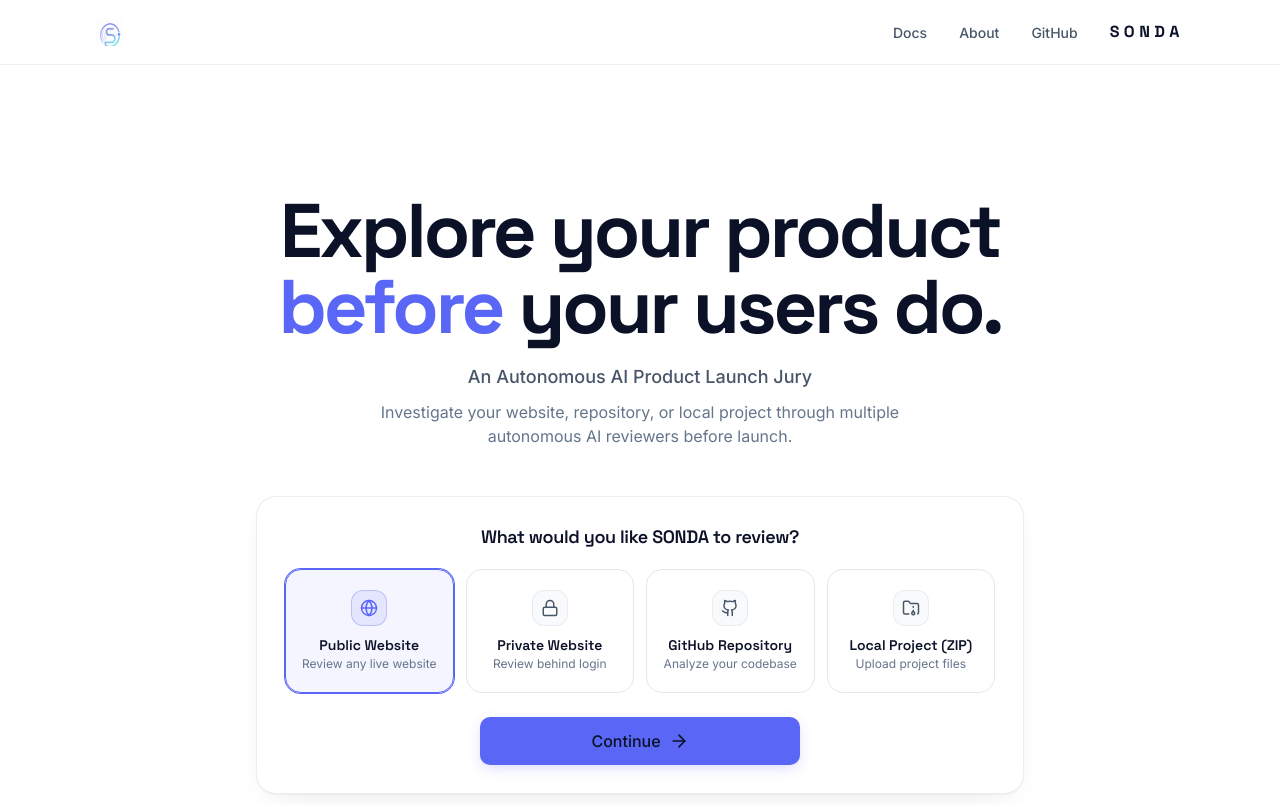
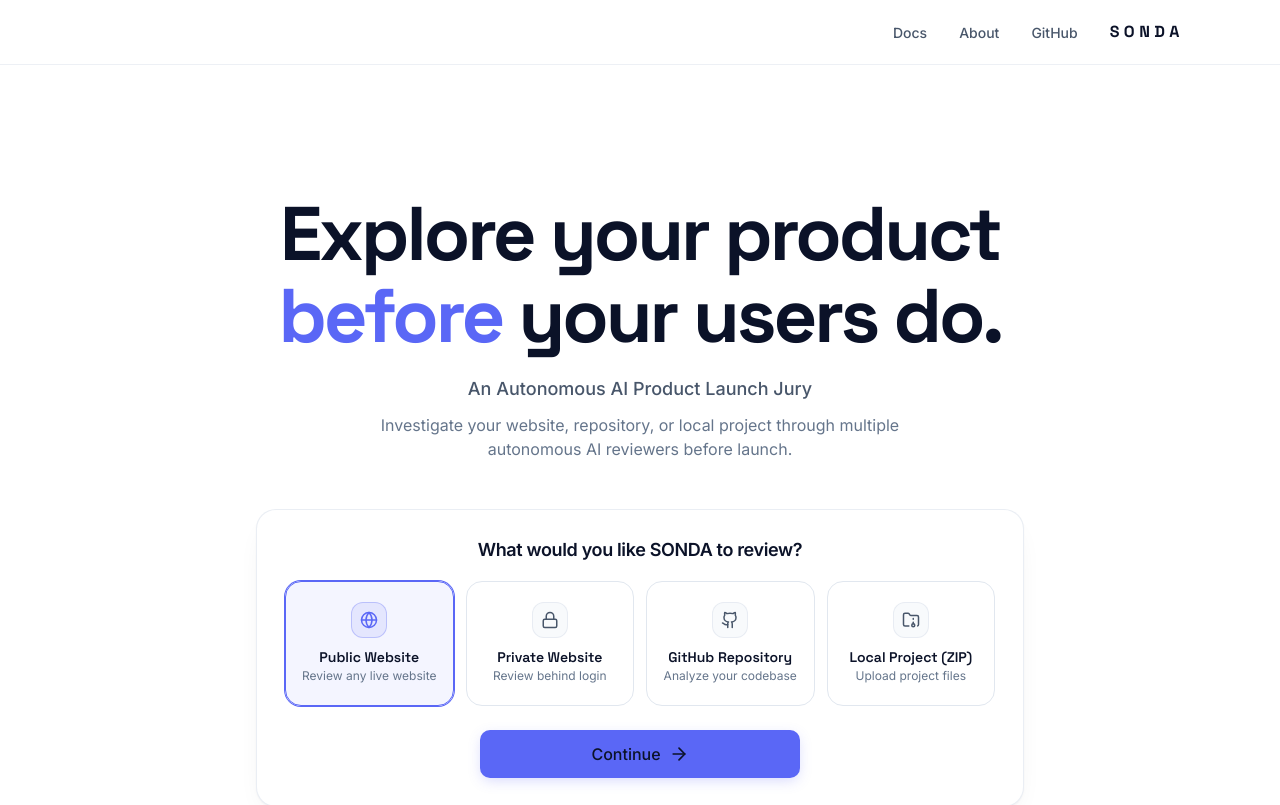
Before and after one commit to hasbunallah01/SONDA, a Next.js app: page / in a window 1280 px wide. Shown: the top 805 px of the page. Built offline with nearby package versions, Linux system fonts and the light colour scheme.

Commit message:
fix(frontend): pixel-match reference — nav left empty on desktop, exact headline break, Inter display type, pill Back button, severity chips on Top Issues, mobile-left hero

```diff
--- a/app/review/[id]/page.tsx
+++ b/app/review/[id]/page.tsx
@@ -399,7 +399,7 @@ const ExpertReviewCard: React.FC<{ result: ReviewerResult }> = ({ result }) => {
       </div>
       <p className="mt-3 flex items-baseline gap-1">
         <span
-          className={`font-display text-h3 font-bold leading-none ${scoreToneClass(result.score)}`}
+          className={`font-sans text-h3 font-bold leading-none ${scoreToneClass(result.score)}`}
         >
           {result.score}
         </span>
@@ -447,7 +447,7 @@ const ReviewerDetailSection: React.FC<{ result: ReviewerResult }> = ({ result })
             </div>
             <div className="flex flex-col items-end">
               <span
-                className={`font-display text-h3 font-bold leading-none ${scoreToneClass(result.score)}`}
+                className={`font-sans text-h3 font-bold leading-none ${scoreToneClass(result.score)}`}
               >
                 {result.score}
                 <span className="ml-0.5 text-caption font-medium text-text-muted">/100</span>
@@ -747,7 +747,7 @@ const CompletedView: React.FC<{ session: SessionData }> = ({ session }) => {
         {/* Overview / Launch verdict */}
         <section aria-label="Launch verdict" className="scroll-mt-24" id="overview">
           <div className="flex flex-wrap items-center justify-between gap-3">
-            <h2 className="font-display text-h3 font-bold tracking-tight text-text-primary">
+            <h2 className="font-sans text-h3 font-bold tracking-tight text-text-primary">
               Launch Verdict
             </h2>
             <div className="flex items-center gap-3">
@@ -771,7 +771,7 @@ const CompletedView: React.FC<{ session: SessionData }> = ({ session }) => {
               </div>
               <div className="text-center md:text-left">
                 <h3
-                  className={`font-display text-h4 font-bold leading-tight ${meta.textClass} sm:text-h3`}
+                  className={`font-sans text-h4 font-bold leading-tight ${meta.textClass} sm:text-h3`}
                 >
                   {verdict.headline}
                 </h3>
@@ -912,7 +912,7 @@ const CompletedView: React.FC<{ session: SessionData }> = ({ session }) => {
           id="expert-reviews"
         >
           <h3
-            className="font-display text-h5 font-bold tracking-tight text-text-primary"
+            className="font-sans text-h5 font-bold tracking-tight text-text-primary"
             id="expert-reviews-heading"
           >
             Expert Reviews
@@ -1134,7 +1134,13 @@ const ResultsPage: React.FC<{ params: { id: string } }> = ({ params }) => {
     <main className="relative w-full bg-background px-5 py-10 text-text-primary sm:px-8 sm:py-14">
       <div className="mx-auto w-full max-w-6xl">
         <div className="mb-8 flex items-center justify-between print:hidden">
-          <Button aria-label="Back to review setup" asChild={true} size="sm" variant="ghost">
+          <Button
+            aria-label="Back to review setup"
+            asChild={true}
+            className="rounded-full"
+            size="sm"
+            variant="outline"
+          >
             <Link href="/review">
               <ArrowLeft aria-hidden="true" className="h-4 w-4" />
               <span>Back</span>
--- a/app/review/page.tsx
+++ b/app/review/page.tsx
@@ -108,7 +108,7 @@ const ReviewSetupPage: React.FC<ReviewSetupPageProps> = ({
             Review setup
           </p>
           <h1
-            className="mt-3 font-display text-h2 font-bold leading-tight tracking-tight sm:text-h1"
+            className="mt-3 font-sans text-h2 font-bold leading-tight tracking-tight sm:text-h1"
             id={groupLabelId}
           >
             {title}
--- a/components/landing/hero.tsx
+++ b/components/landing/hero.tsx
@@ -126,10 +126,12 @@ const Hero: React.FC<HeroProps> = ({
         className="pointer-events-none absolute inset-x-0 top-0 -z-10 h-[480px] bg-[radial-gradient(55%_60%_at_50%_0%,hsl(var(--primary)/0.06),transparent_70%)]"
       />
 
-      <div className="mx-auto flex w-full max-w-4xl flex-col items-center text-center">
-        {/* Headline */}
-        <h1 className="mt-4 font-display text-h1 font-bold leading-[1.08] tracking-tight sm:mt-8 sm:text-display">
-          Explore your product <span className="text-primary">before</span> your users do.
+      <div className="mx-auto flex w-full max-w-4xl flex-col items-start text-left sm:items-center sm:text-center">
+        {/* Headline — breaks exactly like the reference on desktop */}
+        <h1 className="mt-2 font-sans text-h1 font-bold leading-[1.1] tracking-tight sm:mt-8 sm:text-display sm:leading-[1.08]">
+          Explore your product
+          <br className="hidden sm:block" /> <span className="text-primary">before</span> your users
+          do.
         </h1>
 
         {/* Positioning line */}
@@ -146,7 +148,7 @@ const Hero: React.FC<HeroProps> = ({
           className="mt-10 w-full max-w-3xl rounded-2xl border border-border/70 bg-surface-elevated p-5 shadow-[0_1px_2px_rgba(10,14,39,0.04),0_12px_32px_-16px_rgba(10,14,39,0.12)] sm:mt-12 sm:p-7"
         >
           <h2
-            className="font-display text-body font-semibold text-text-primary sm:text-h6"
+            className="text-center font-sans text-body font-semibold text-text-primary sm:text-h6"
             id={groupLabelId}
           >
             What would you like SONDA to review?
@@ -221,7 +223,7 @@ const Hero: React.FC<HeroProps> = ({
         {/* Trust line */}
         <ul
           aria-label="Who SONDA is for"
-          className="mt-10 flex flex-wrap items-center justify-center gap-x-3 gap-y-2 text-caption text-text-muted"
+          className="mt-10 flex w-full flex-wrap items-center justify-center gap-x-3 gap-y-2 text-caption text-text-muted"
         >
           {TRUST_ITEMS.map((item, idx) => (
             <li key={item} className="inline-flex items-center gap-3">
--- a/components/landing/navigation.tsx
+++ b/components/landing/navigation.tsx
@@ -19,7 +19,6 @@
 'use client';
 
 import * as React from 'react';
-import Image from 'next/image';
 import Link from 'next/link';
 import { usePathname } from 'next/navigation';
 import { ArrowRight, Menu, X } from 'lucide-react';
@@ -76,7 +75,7 @@ const Navigation: React.FC<NavigationProps> = ({
       className="sticky top-0 z-40 w-full border-b border-border/60 bg-background/80 backdrop-blur-md supports-[backdrop-filter]:bg-background/70"
     >
       <div className="mx-auto flex h-16 w-full max-w-6xl items-center justify-between gap-4 px-5 sm:px-8">
-        {/* Left slot — logo (desktop) / hamburger (mobile) */}
+        {/* Left slot — hamburger (mobile only); desktop left is empty, per the reference */}
         <div className="flex items-center">
           <button
             aria-controls={panelId}
@@ -92,20 +91,6 @@ const Navigation: React.FC<NavigationProps> = ({
               <Menu aria-hidden="true" className="h-5 w-5" />
             )}
           </button>
-          <Link
-            aria-label="SONDA — go to home"
-            className="hidden items-center rounded-md outline-none md:inline-flex"
-            href={homeHref}
-          >
-            <Image
-              priority
-              alt=""
-              className="h-7 w-7"
-              height={28}
-              src="/logos/sonda-icon-128.png"
-              width={28}
-            />
-          </Link>
         </div>
 
         {/* Right slot — links + wordmark, like the reference */}
--- a/components/review/form-layout.tsx
+++ b/components/review/form-layout.tsx
@@ -41,7 +41,13 @@ const ReviewFormLayout: React.FC<ReviewFormLayoutProps> = ({
       <div className="mx-auto w-full max-w-6xl">
         {/* Back link */}
         <div className="mb-8 sm:mb-10">
-          <Button aria-label="Back to review setup" asChild={true} size="sm" variant="ghost">
+          <Button
+            aria-label="Back to review setup"
+            asChild={true}
+            className="rounded-full"
+            size="sm"
+            variant="outline"
+          >
             <Link href="/review">
               <ArrowLeft aria-hidden="true" className="h-4 w-4" />
               <span>Back</span>
@@ -53,7 +59,7 @@ const ReviewFormLayout: React.FC<ReviewFormLayoutProps> = ({
           {/* Form column */}
           <div>
             <h1
-              className="font-display text-h2 font-bold leading-[1.12] tracking-tight sm:text-h1"
+              className="font-sans text-h2 font-bold leading-[1.12] tracking-tight sm:text-h1"
               id={titleId}
             >
               {titleLead}
--- a/components/review/investigation-progress.tsx
+++ b/components/review/investigation-progress.tsx
@@ -190,7 +190,7 @@ const InvestigationProgress: React.FC<InvestigationProgressProps> = ({ source, t
       {/* Header — title + percent ring */}
       <div className="flex items-start justify-between gap-4">
         <div aria-live="polite">
-          <h2 className="font-display text-h3 font-bold tracking-tight text-text-primary">
+          <h2 className="font-sans text-h3 font-bold tracking-tight text-text-primary">
             Investigating your product…
           </h2>
           <p className="mt-1.5 text-caption text-text-secondary sm:text-body">
--- a/components/review/score-ring.tsx
+++ b/components/review/score-ring.tsx
@@ -72,7 +72,7 @@ const ScoreRing: React.FC<ScoreRingProps> = ({
       </svg>
       <div aria-hidden="true" className="absolute inset-0 flex items-center justify-center">
         <span className="flex items-baseline gap-1">
-          <span className="font-display text-5xl font-bold leading-none tracking-tight text-text-primary">
+          <span className="font-sans text-5xl font-bold leading-none tracking-tight text-text-primary">
             {clamped}
           </span>
           <span className="text-caption font-medium text-text-muted">/100</span>
@@ -129,7 +129,7 @@ const ProgressRing: React.FC<ProgressRingProps> = ({ percent, size = 64 }) => {
       </svg>
       <span
         aria-hidden="true"
-        className="absolute inset-0 flex items-center justify-center font-display text-caption font-semibold text-text-primary"
+        className="absolute inset-0 flex items-center justify-center font-sans text-caption font-semibold text-text-primary"
       >
         {clamped}%
       </span>
```
